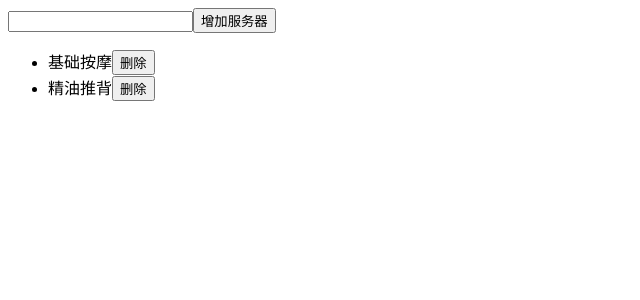
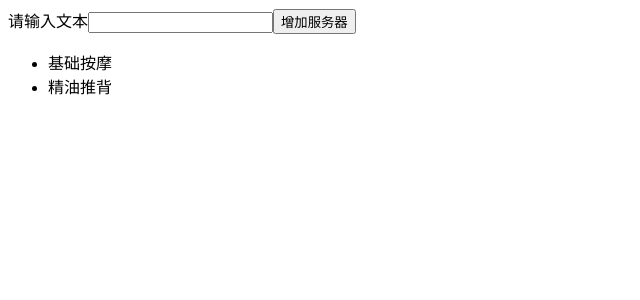
Before and after one commit to jiangqianghua/ReactJs_example, a React (Create React App) app: page / in a window 1280 px wide. Shown: the top 300 px of the page, without its empty margins (0-640 px from the left). Built offline with nearby package versions, Linux system fonts and the light colour scheme.

Commit message:
才分todolist， 父子组件传值

```diff
--- /dev/null
+++ b/src/TodoItem.js
@@ -0,0 +1,20 @@
+import React, { Component } from 'react';
+
+class TodoItem extends Component {
+    constructor(props) {
+        super(props)
+        this.handleClick = this.handleClick.bind(this)
+    }
+    state = {  }
+    render() {
+        return (
+            <li onClick={this.handleClick}>{this.props.content}</li>
+         );
+    }
+    handleClick(){
+        // deleteItem 父类传过来的函数对象
+        this.props.deleteItem(this.props.index)
+    }
+}
+
+export default TodoItem;
--- a/src/TodoList.js
+++ b/src/TodoList.js
@@ -1,4 +1,5 @@
 import React, {Component, Fragment} from 'react'
+import TodoItem from './TodoItem'
 
 class TodoList extends Component {
     constructor(pros) {
@@ -12,24 +13,27 @@ class TodoList extends Component {
         return (
             <Fragment>
                 <div>
-                    <input value={this.state.inputValue}
+                    <label htmlFor="input_id">请输入文本</label>
+                    <input id="input_id" value={this.state.inputValue}
                     onChange={this.inputChange.bind(this)}  />
                     <button onClick={this.addList.bind(this)}>增加服务器</button>
                 </div>
                 <ul>
                     {
                         this.state.list.map((item, index) => {
-                            return this.renderListItem(item, index)
+                            return (
+                                <TodoItem
+                                 content={item}
+                                 index={index}
+                                 key={index+item}
+                                 deleteItem={
+                                    this.deleteItem.bind(this)
+                                 }></TodoItem>
+                            )
                         })
                     }
                 </ul>
             </Fragment>
-        )
-    }
-
-    renderListItem(item, index){
-        return (
-            <li key={index}>{item}<button onClick={this.delList.bind(this, index)}>删除</button></li>
         )
     }
 
@@ -48,7 +52,7 @@ class TodoList extends Component {
             })
     }
 
-    delList(index) {
+    deleteItem(index) {
         // 一定要先定义局部变量在作删除
         let list = this.state.list
         list.splice(index, 1)
```
